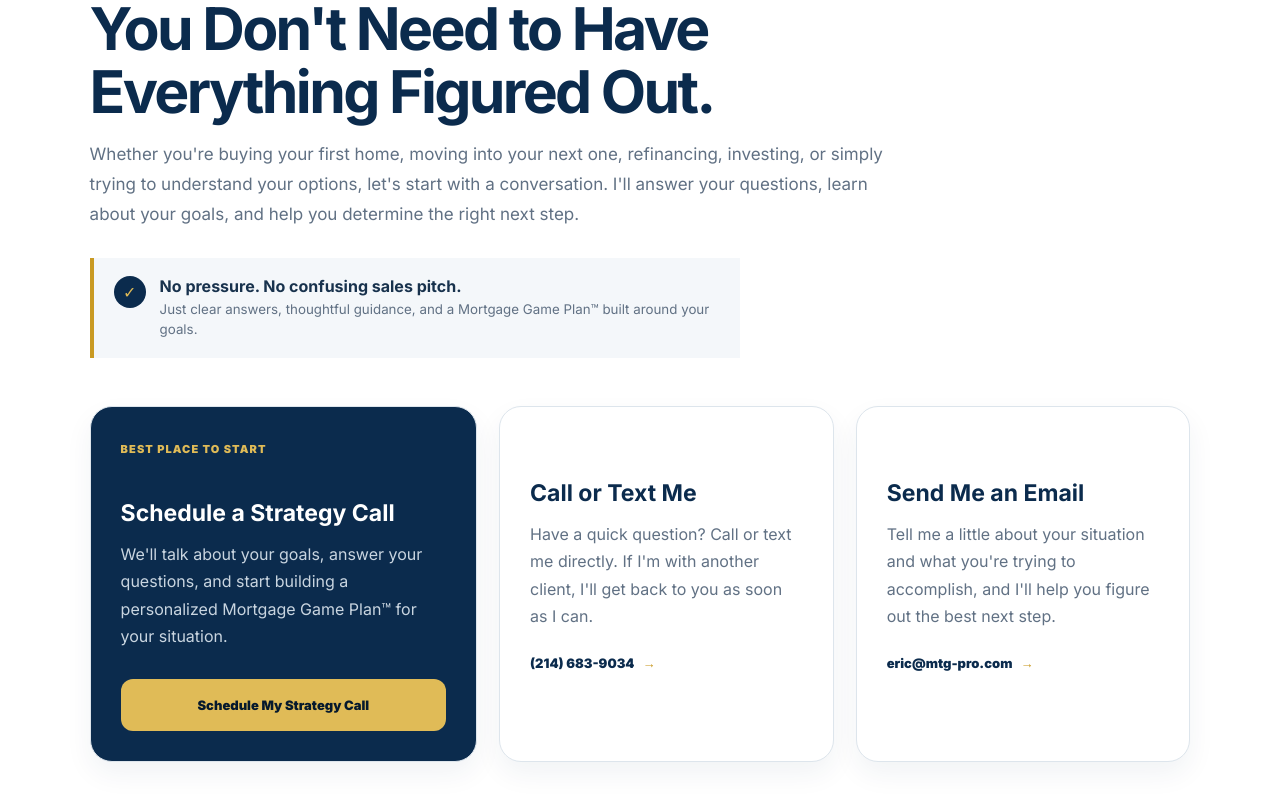
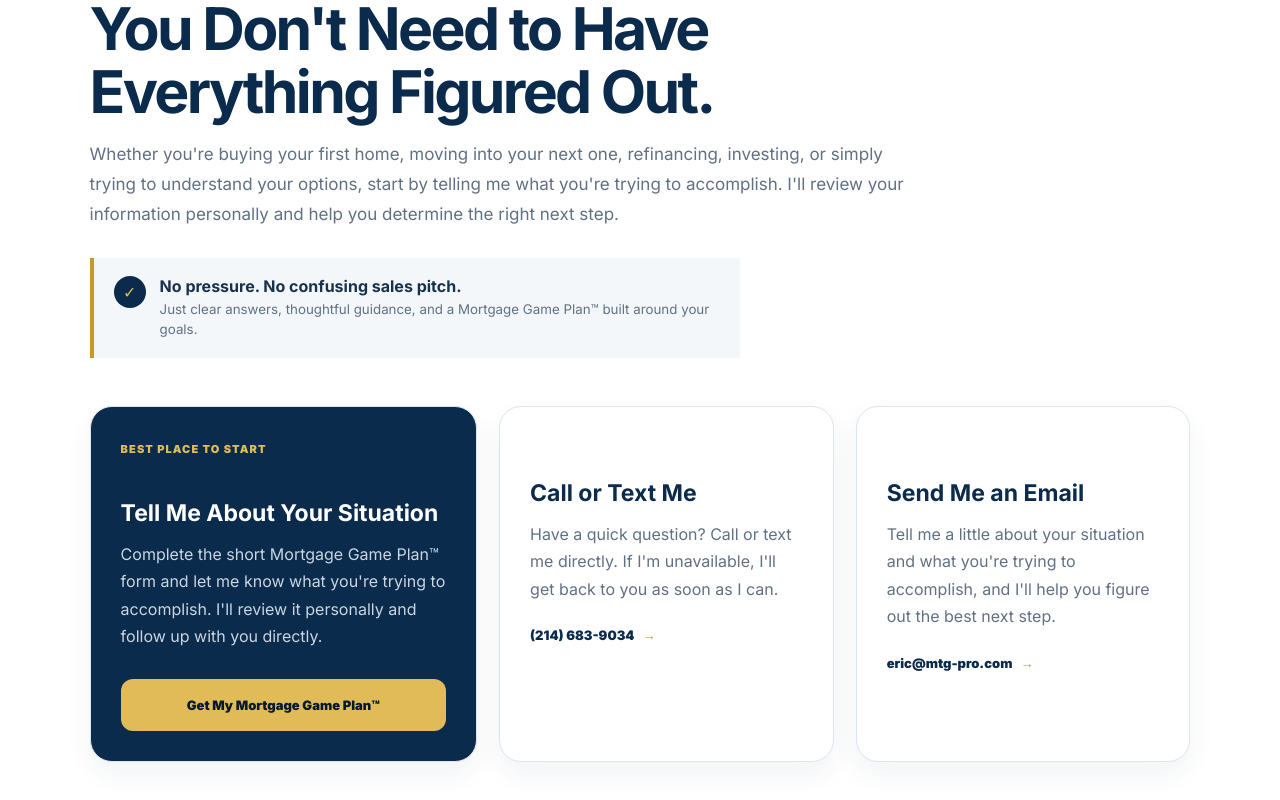
Before and after one commit to emach1999/lockwithmach-MASTER, a React (Vite) app: page / in a window 1280 px wide. Shown: the part 10499-11299 px from the top of the page. Built offline with nearby package versions, Linux system fonts and the light colour scheme.

Commit message:
Update contact and lead form workflow

```diff
--- a/src/components/ContactSection.jsx
+++ b/src/components/ContactSection.jsx
@@ -15,8 +15,9 @@ function ContactSection() {
         <p>
           Whether you're buying your first home, moving into your next one,
           refinancing, investing, or simply trying to understand your options,
-          let's start with a conversation. I'll answer your questions, learn
-          about your goals, and help you determine the right next step.
+          start by telling me what you're trying to accomplish. I'll review
+          your information personally and help you determine the right next
+          step.
         </p>
 
         <div className="contact-promise">
@@ -42,21 +43,20 @@ function ContactSection() {
           </span>
 
           <h3>
-            Schedule a Strategy Call
+            Tell Me About Your Situation
           </h3>
 
           <p>
-            We'll talk about your goals, answer your questions, and start
-            building a personalized Mortgage Game Plan™ for your situation.
+            Complete the short Mortgage Game Plan™ form and let me know what
+            you're trying to accomplish. I'll review it personally and follow
+            up with you directly.
           </p>
 
           <a
             className="button button-gold"
-            href="https://calendar.app.google/RgxDCZDHUD7gUCXc6"
-            target="_blank"
-            rel="noreferrer"
+            href="/#lead-form"
           >
-            Schedule My Strategy Call
+            Get My Mortgage Game Plan™
           </a>
         </article>
 
@@ -66,8 +66,8 @@ function ContactSection() {
           </h3>
 
           <p>
-            Have a quick question? Call or text me directly. If I'm with
-            another client, I'll get back to you as soon as I can.
+            Have a quick question? Call or text me directly. If I'm unavailable,
+            I'll get back to you as soon as I can.
           </p>
 
           <a
```
